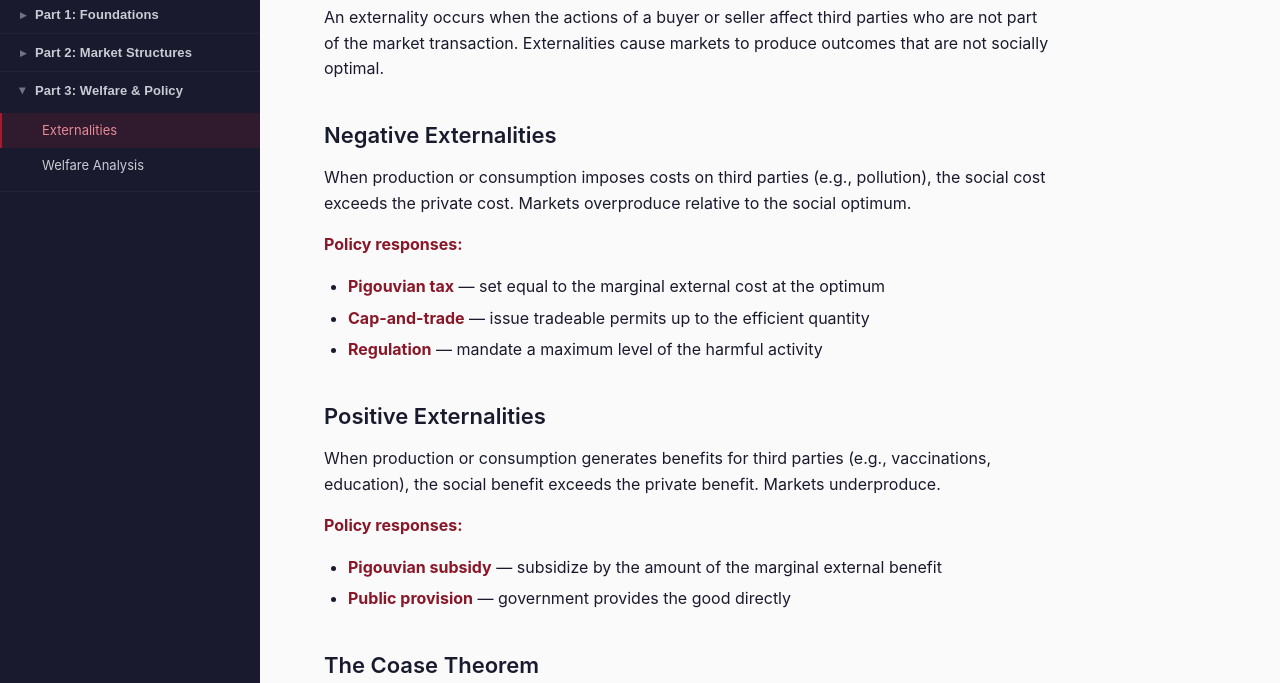
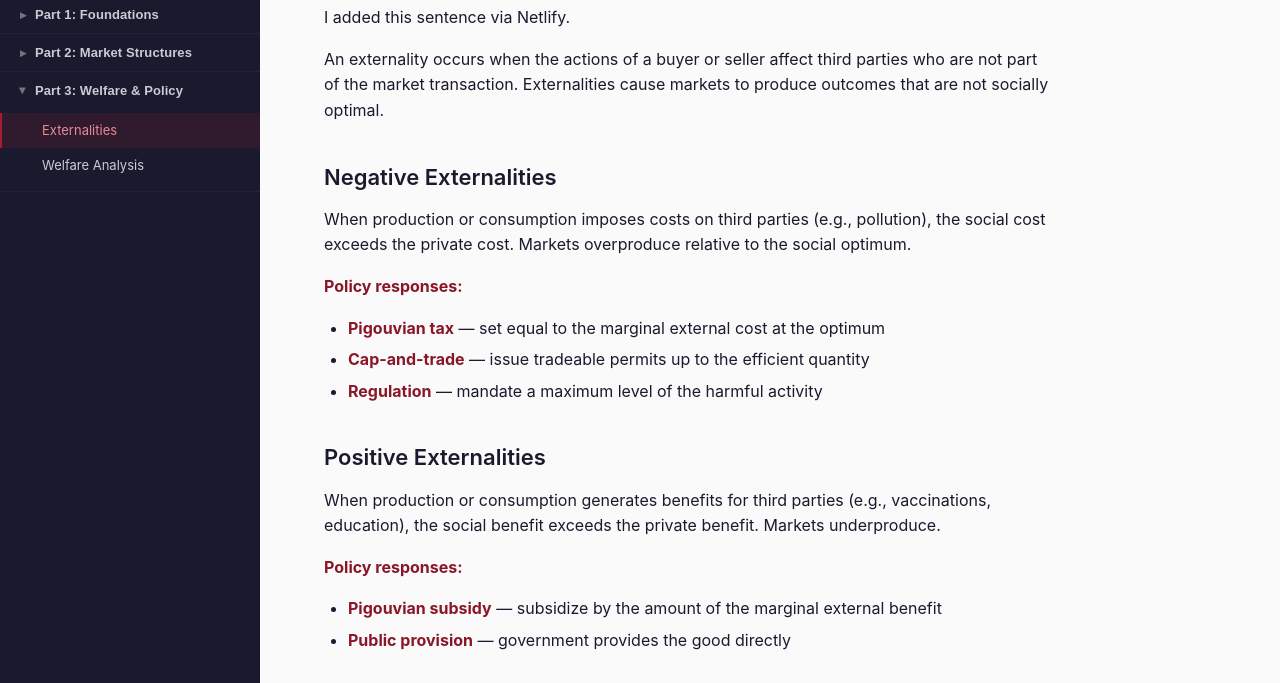
Before and after one commit to hks-slate/ny-site-demo, an Eleventy site: page src/part-3/externalities.md in a window 1280 px wide. Shown: the part 117-800 px from the top of the page. Built offline with nearby package versions, Linux system fonts and the light colour scheme; Eleventy itself is replaced by a stand-in of ours; files that its build step writes are made by us from their sources.

Commit message:
Update Page “externalities”

```diff
--- a/src/part-3/externalities.md
+++ b/src/part-3/externalities.md
@@ -5,6 +5,7 @@ eleventyNavigation:
   parent: "Part 3: Welfare & Policy"
   order: 1
 ---
+I added this sentence via Netlify.
 
 An externality occurs when the actions of a buyer or seller affect third parties who are not part of the market transaction. Externalities cause markets to produce outcomes that are not socially optimal.
 
@@ -13,17 +14,19 @@ An externality occurs when the actions of a buyer or seller affect third parties
 When production or consumption imposes costs on third parties (e.g., pollution), the social cost exceeds the private cost. Markets overproduce relative to the social optimum.
 
 **Policy responses:**
-- **Pigouvian tax** — set equal to the marginal external cost at the optimum
-- **Cap-and-trade** — issue tradeable permits up to the efficient quantity
-- **Regulation** — mandate a maximum level of the harmful activity
+
+* **Pigouvian tax** — set equal to the marginal external cost at the optimum
+* **Cap-and-trade** — issue tradeable permits up to the efficient quantity
+* **Regulation** — mandate a maximum level of the harmful activity
 
 ## Positive Externalities
 
 When production or consumption generates benefits for third parties (e.g., vaccinations, education), the social benefit exceeds the private benefit. Markets underproduce.
 
 **Policy responses:**
-- **Pigouvian subsidy** — subsidize by the amount of the marginal external benefit
-- **Public provision** — government provides the good directly
+
+* **Pigouvian subsidy** — subsidize by the amount of the marginal external benefit
+* **Public provision** — government provides the good directly
 
 ## The Coase Theorem
 
```
